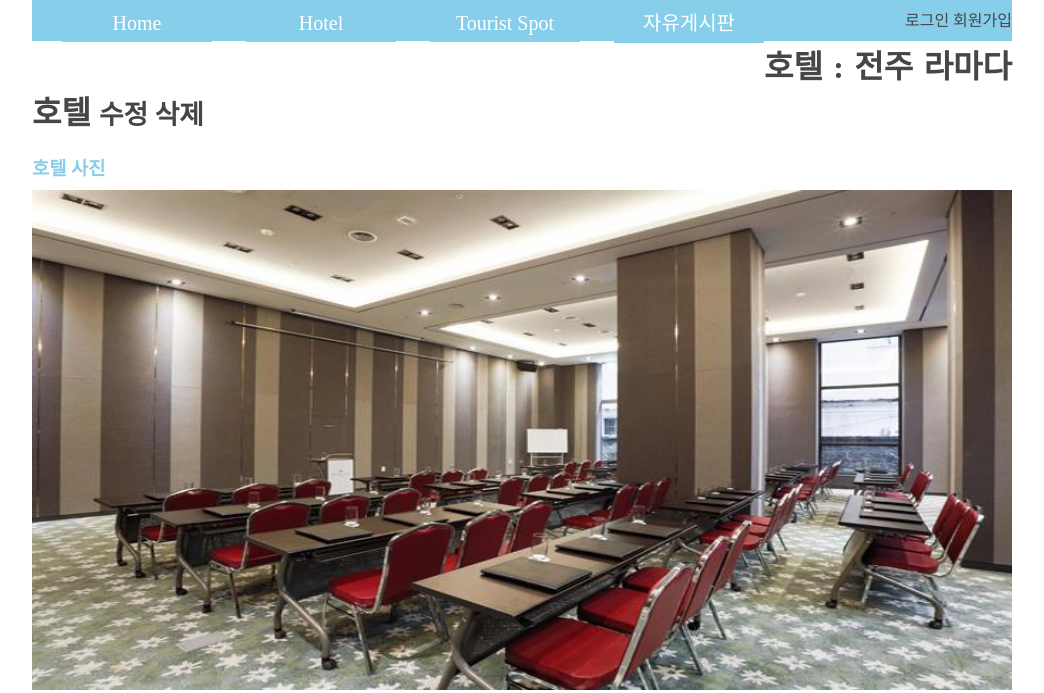
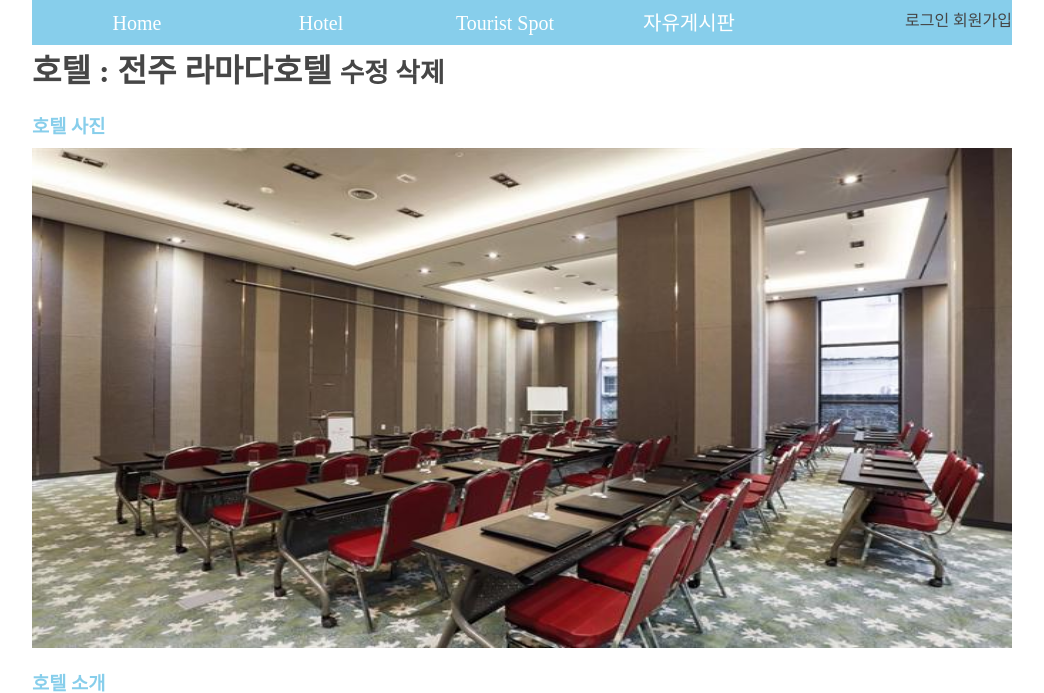
Before and after one commit to tlaqudgkr/new-portfolio, a Django app: page /hotel/1/ in a window 1280 px wide. Shown: the top 693 px of the page, without its empty margins (118-1162 px from the left). Run offline with Django 3.2, Linux system fonts and the light colour scheme; data comes from the database, SQL or seed files in the repository; both versions use the stored data as it was after the commit; some libraries are stand-ins or nearby versions.

Commit message:
슬라이드 2

```diff
--- a/hotel/static/css/base.css
+++ b/hotel/static/css/base.css
@@ -161,7 +161,7 @@
 	}
 	.flo {
 		background-color: skyblue;
-		height: 41px;
+		height: 45px;
 	}
 	.flo .rig ul {
 		float: left;
--- a/hotel/templates/hotel/hotel_detail.html
+++ b/hotel/templates/hotel/hotel_detail.html
@@ -4,12 +4,11 @@
 <div class="ho_detail">
     <h1>호텔 : {{ object.name }} <small><a href="{% url 'hotel:hotel_edit' pk=hotel.pk %}">수정</a> <a href="{% url 'hotel:hotel_delete' object.pk %}">삭제</a></small></h1>
 
-    <div class="ho_image w3-content w3-section">
+    <div class="ho_image w3-content w3-section ">
         <h3>호텔 사진</h3>
         {% for image in object.image_set.all %}
         <img class="mySlides" src="{% get_media_prefix %}{{ image }}" alt="{{ image.filename }}" style="width: 100%; height: 500px;">
         {% endfor %}
-
 
         <script>
             var myIndex = 0;
@@ -26,8 +25,11 @@
                 x[myIndex-1].style.display = "block";
                 setTimeout(carousel, 2000); // Change image every 2 seconds
             }
+
         </script>
+
     </div>
+
 
     <div class="ho_intro">
         <h3>호텔 소개</h3>
```
Also changed, not shown: db.sqlite3.
